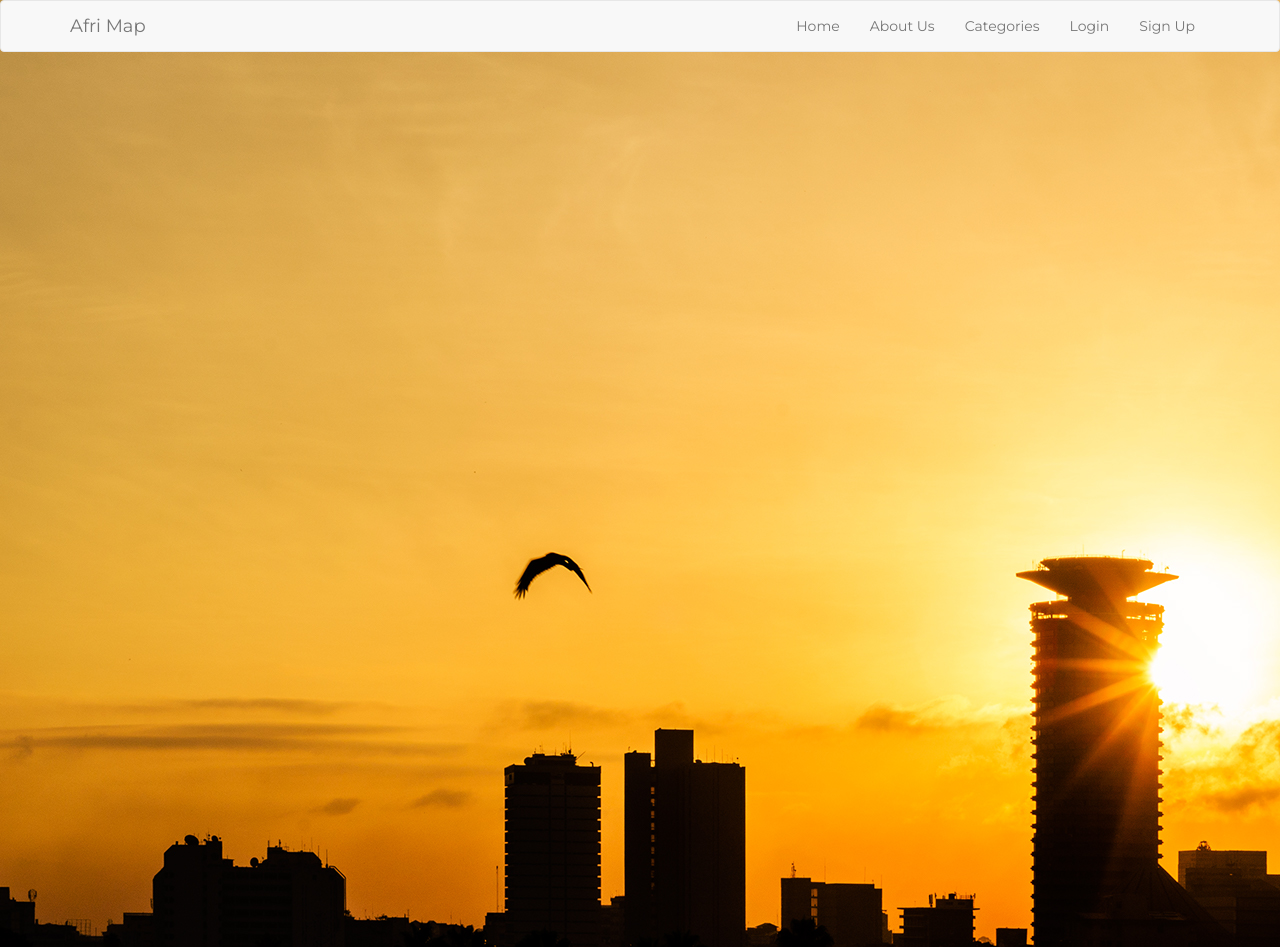
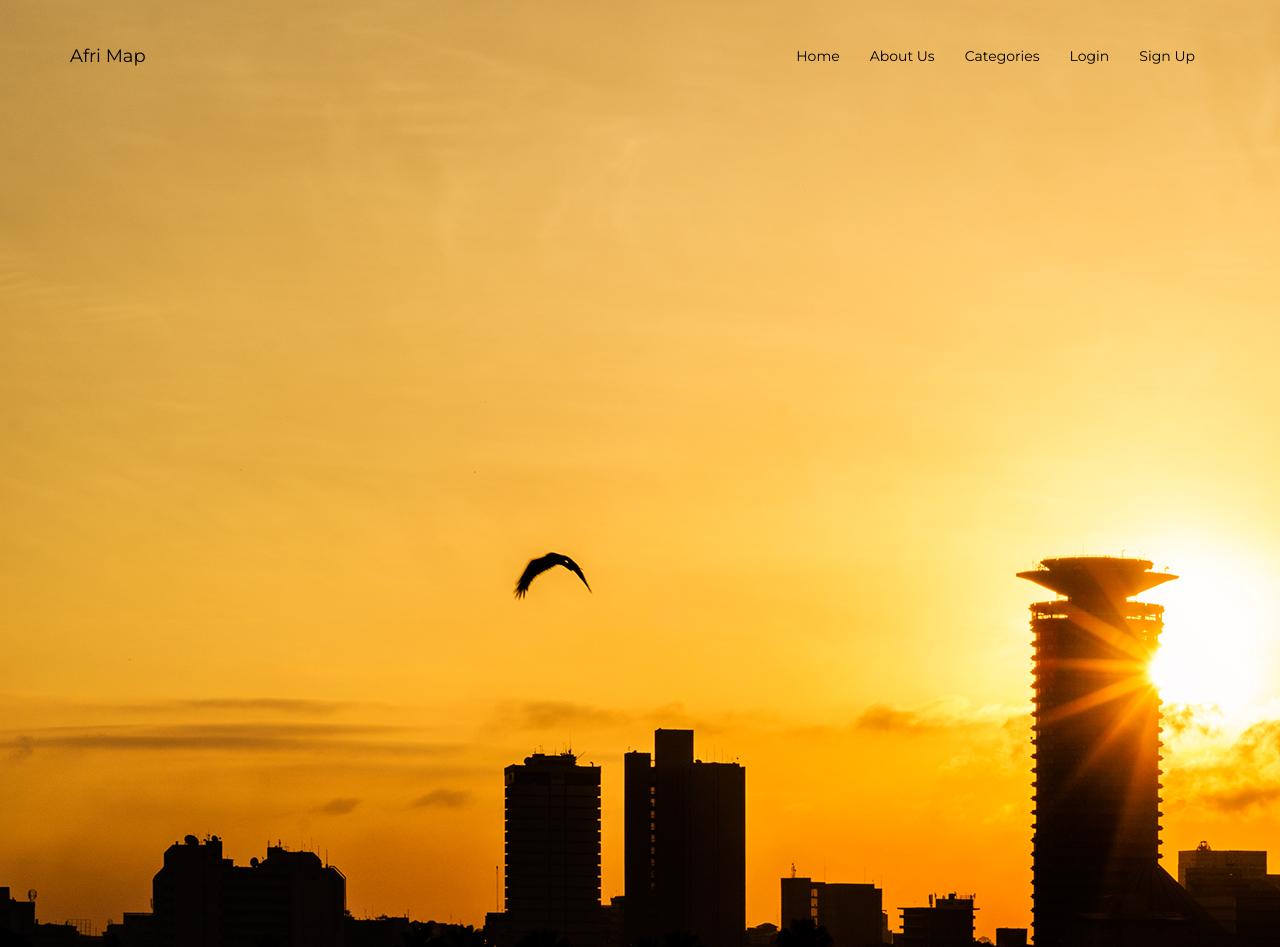
Before and after one commit to sps-africa/frontEnd, a plain HTML site: page index.html in a window 1280 px wide. Shown: the top 947 px of the page. Drawn offline with Linux system fonts and the light colour scheme.

Commit message:
navigation coding

```diff
--- a/css/style.css
+++ b/css/style.css
@@ -26,7 +26,7 @@
    ________________________________ */
 
 
-   header{
+   header#Home{
        width: 100%;
        height: 1000px;
        background-image: url("../images/cover.jpg");
@@ -34,7 +34,29 @@
    }
 
 
+
+
+
+
+
    /*  ________________________
 
      Menu
    ________________________________ */
+
+
+   nav#MainNav{
+    background-color:transparent;
+    border-color:transparent;
+    top: 30px;
+   }
+
+
+   nav#MainNav .navbar-brand span.subhead{
+    color: black;
+   }
+
+
+   nav#MainNav .navbar-nav>li>a{
+    color: black;
+   }
--- a/index.html
+++ b/index.html
@@ -46,7 +46,7 @@
 
 
 
-    <nav id="kichwa" class="navbar navbar-default" role="navigation">
+    <nav id="MainNav" class="navbar navbar-default" role="navigation">
       <div class="container">
 
         <div class="navbar-header">
```
